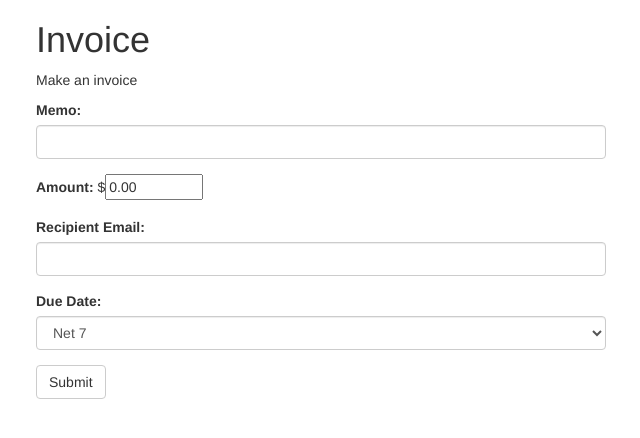
After one commit to marikalam/piggybank, a Flask app: page /invoice in a window 1280 px wide. The commit adds this page. Shown: the top 438 px of the page, without its empty margins (34-674 px from the left). Run offline with Flask 2, Linux system fonts and the light colour scheme; some libraries are stand-ins or nearby versions.

Commit message:
invoice not working yet

```diff
--- a/app.py
+++ b/app.py
@@ -1,21 +1,20 @@
 from flask import Flask, render_template, request, session, redirect, url_for
 from config import PUBLIC_KEY, PRIVATE_KEY
 import simplify
+import datetime
 import json
 
 app = Flask(__name__)
 app.debug = True
 app.secret_key = 'A0Zr98j/3yX R~XHH!jmN]LWX/,?RT'
 
-@app.route("/")
+@app.route("/", methods=['GET'])
 def home():
-    return render_template("home.html",key=PUBLIC_KEY)
+    return render_template('home.html')
 
-
-@app.route("/paymentsuccess")
-def paymentSuccess():
-    amount = session["amount"]/100
-    return render_template("payment.html",amount=amount,id=session["id"])
+@app.route("/payment")
+def payment_home():
+    return render_template("payment_home.html",key=PUBLIC_KEY)
 
 @app.route("/makePayment",methods=["POST"])
 def payment():
@@ -39,5 +38,44 @@ def payment():
     else:
         return "Payment not approved"
 
+@app.route("/paymentsuccess")
+def paymentSuccess():
+    amount = session["amount"]/100
+    return render_template("payment.html",amount=amount,id=session["id"])
+
+
+@app.route('/invoice', methods=['GET'])
+def invoice_home():
+    return render_template("invoice.html", key=PUBLIC_KEY)
+
+@app.route('/makeInvoice', methods=['POST'])
+def invoice():
+    memo = request.form["memo"]
+    email = request.form["email"]
+    amount = request.form["amount"]
+    dueDate = datetime.date.today() + datetime.timedelta(days=int(request.form["dueDate"]))
+    dateCreated = datetime.date.today()
+
+    simplify.public_key = PUBLIC_KEY
+    simplify.private_key = PRIVATE_KEY
+
+    invoice = simplify.Invoice.create({
+        "memo" : memo,
+        "items" : [
+           {
+              "amount" : amount,
+              "dateCreated": dateCreated,
+              "quantity" : "1"
+           }
+        ],
+        "email" : email,
+        "dueDate" : dueDate,
+        "currency" : "USD"
+    })
+
+print invoice
+
+
+
 if __name__=="__main__":
     app.run("0.0.0.0",5000)
--- a/config.py
+++ b/config.py
@@ -1,2 +1,2 @@
-PUBLIC_KEY  = ""
-PRIVATE_KEY = ""
+PUBLIC_KEY  = "sbpb_MjY5MjE0NTgtNDNhMS00OWMzLTkwNjItYjY4NWU0NzY5ZjNh"
+PRIVATE_KEY = "67J/j+XVmCp67hjOLiLCmVHTq3vrCC/sbDCBbGTaMZ55YFFQL0ODSXAOkNtXTToq"
--- /dev/null
+++ b/templates/invoice.html
@@ -0,0 +1,48 @@
+<!DOCTYPE html>
+<html lang="en">
+<head>
+  <title>Piggy Bank</title>
+  <meta charset="utf-8">
+  <meta name="viewport" content="width=device-width, initial-scale=1">
+  <link rel="stylesheet" href="http://maxcdn.bootstrapcdn.com/bootstrap/3.3.7/css/bootstrap.min.css">
+  <script src="https://ajax.googleapis.com/ajax/libs/jquery/1.12.4/jquery.min.js"></script>
+  <script src="http://maxcdn.bootstrapcdn.com/bootstrap/3.3.7/js/bootstrap.min.js"></script>
+</head>
+<body>
+
+<div class="container">
+  	<h1>Invoice</h1>
+  	<p>Make an invoice</p>
+
+  	<!--  form for invoice -->
+  	<form id="simplify-payment-form" action="/makeInvoice" method="POST" style="width:50%">
+		<div class="form-group">
+          	<label for="email">Memo:</label>
+          	<input class="form-control" id="memo" name="memo">
+      	</div>
+      	<div class="form-group">
+          	<label for="email">Amount:</label>
+          	<span>$</span><input type="number" min="0.01" step="0.01" max="2500" value="0.00" name="amount">
+      	</div>
+      	<div class="form-group">
+          	<label for="email">Recipient Email:</label>
+          	<input type="email" class="form-control" id="email" name="email">
+      	</div>
+      	<div class="form-group">
+      	   	<label for="email">Due Date:</label>
+      	    <select class="form-control" id="dueDate" name="dueDate">
+			    <option value="7" ="7">Net 7</option>
+			    <option value="10">Net 10</option>
+			    <option value="30">Net 30</option>
+			    <option value="60">Net 60</option>
+			    <option value="90">Net 90</option>
+			</select>
+		</div>
+      	<button type="submit" class="btn btn-default">Submit</button>
+    </form>
+
+</div>
+
+</body>
+
+</html>
```
Also changed, not shown: templates/home.html (+21 -95 lines), templates/payment_home.html (added, +104 -0 lines), 1 other file.
